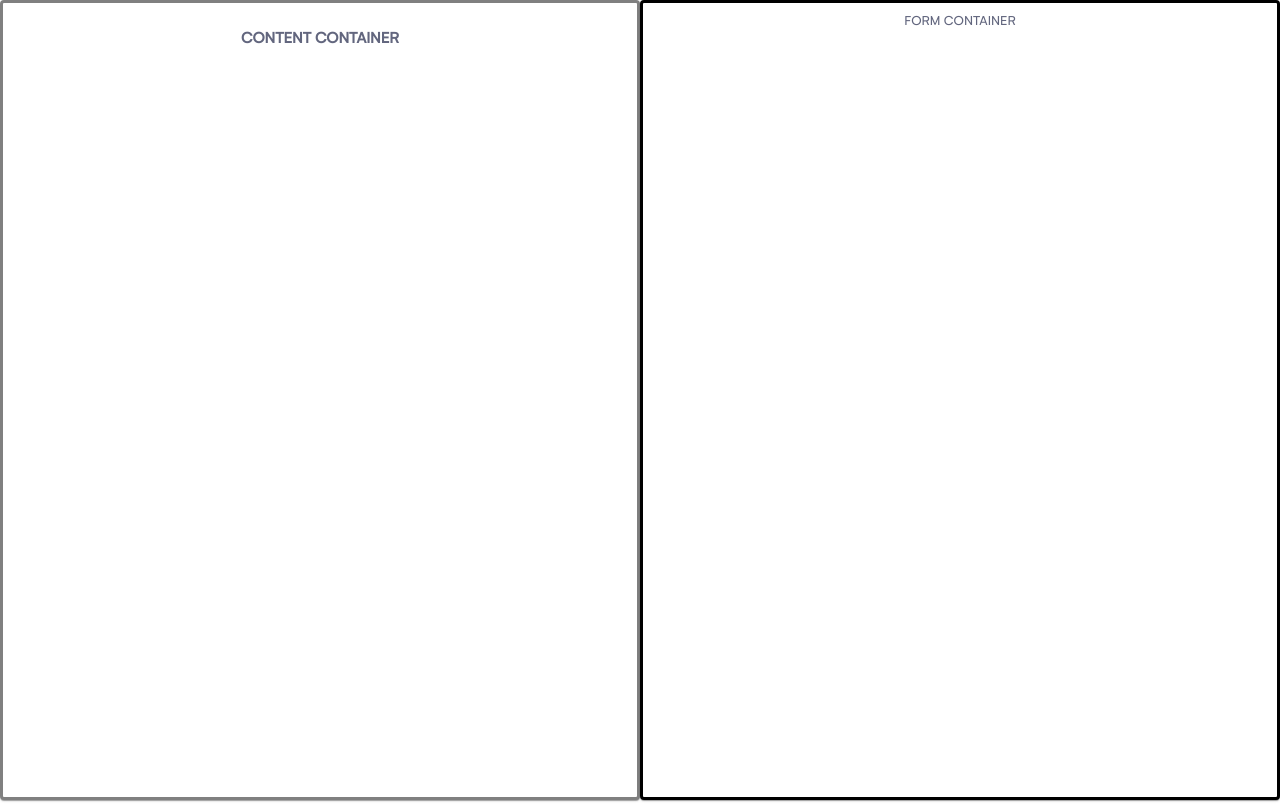
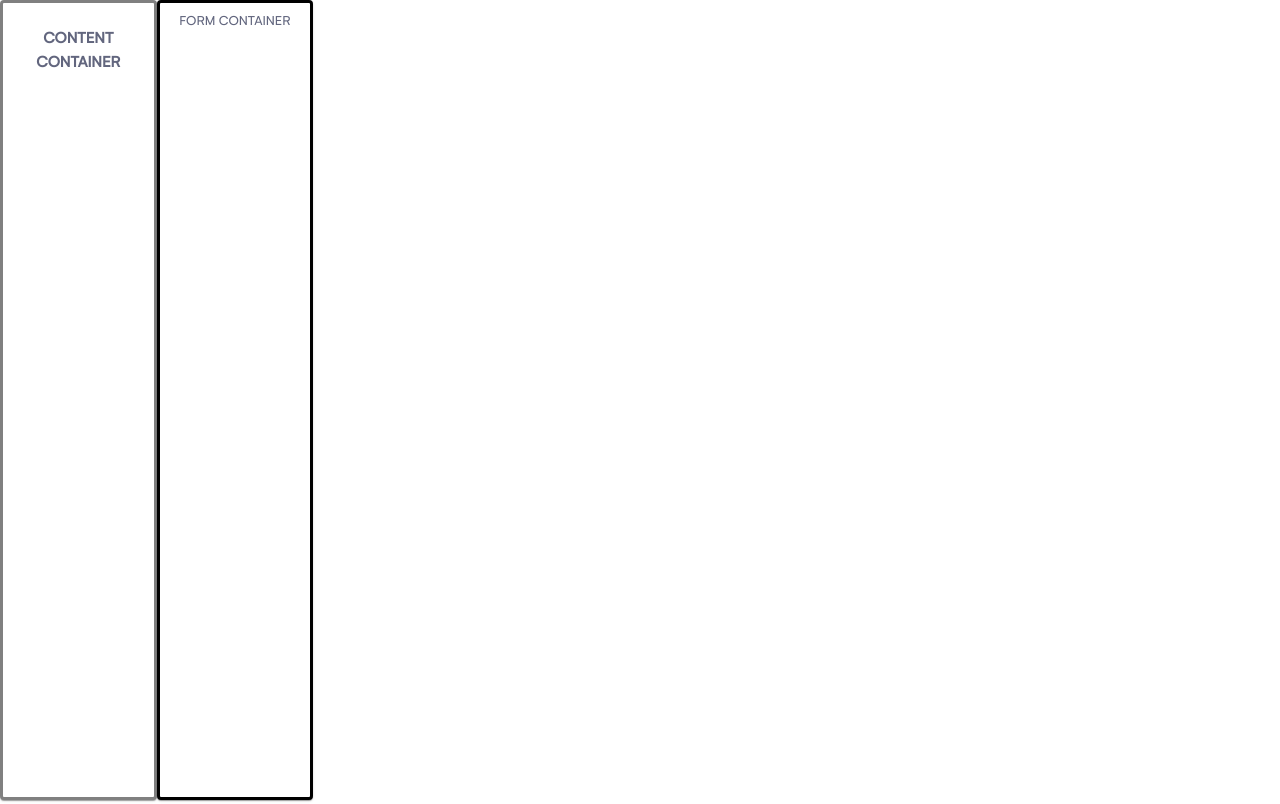
Before and after one commit to SkillBrainFrontend/Semicolon-Task-Manager-Andromeda, a React (Create React App) app: page / in a window 1280 px wide. Built offline with nearby package versions, Linux system fonts and the light colour scheme.

Commit message:
updated layout 2.1

```diff
--- a/src/App.jsx
+++ b/src/App.jsx
@@ -1,5 +1,6 @@
 import React from "react";
 import { Routes, Route } from "react-router-dom";
+import { Grid } from "@mui/material";
 import Test from "./pages/TestPage";
 import Tasks from "./pages/Tasks";
 
@@ -8,13 +9,13 @@ import "./App.css";
 
 function App() {
 	return (
-		<div>
+		<Grid container component="main" sx={{ height: "100vh" }}>
 			<Routes>
 				<Route path="/" element={<Tasks />} />
 				<Route path="/test" element={<Test />} />
 				<Route path="/login" element={<LoginPage />} />
 			</Routes>
-		</div>
+		</Grid>
 	);
 }
 
--- a/src/pages/Login.jsx
+++ b/src/pages/Login.jsx
@@ -10,6 +10,7 @@ function LoginPage() {
 				container
 				spacing={0}
 				columns={12}
+				sx={{ flexGrow: 1 }}
 			>
 				<Grid xs={6}>
 					<Container>
```
